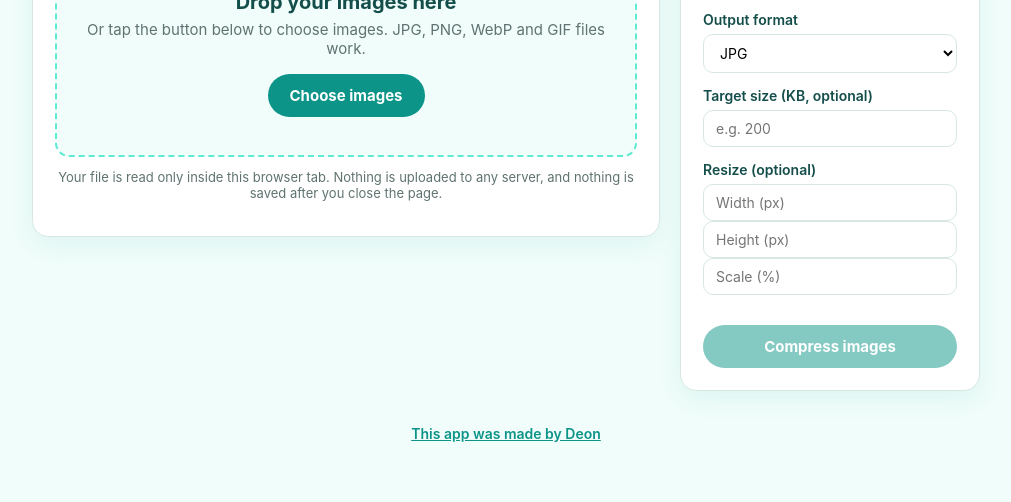
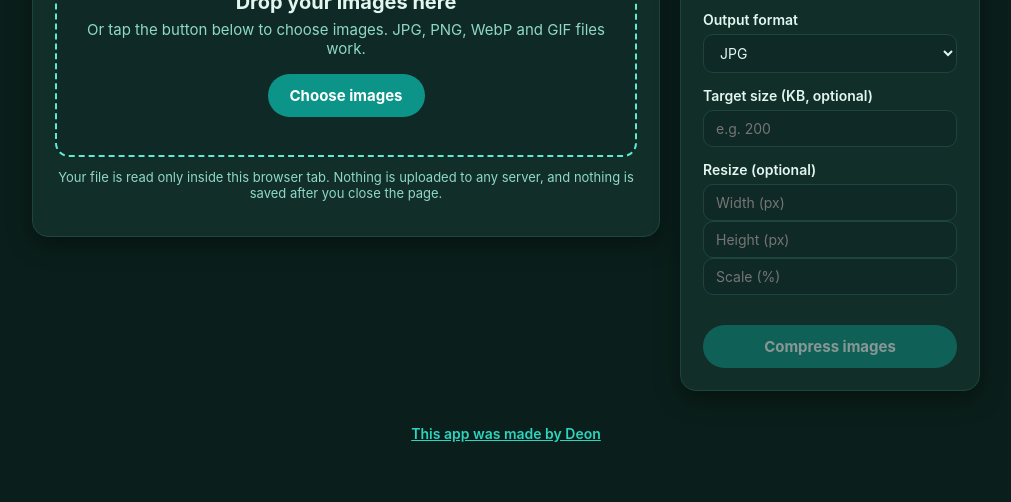
Before and after one commit to D30N/image-compressor, a plain HTML site: page index.html in a window 1280 px wide. Shown: the part 382-884 px from the top of the page, without its empty margins (134-1145 px from the left). Drawn offline with nearby package versions, Linux system fonts and the light colour scheme.

Commit message:
Default theme is now dark (saved choice still wins)

```diff
--- a/index.html
+++ b/index.html
@@ -519,7 +519,7 @@ themeBtn.addEventListener("click", function(){
   var savedTheme = null;
   try { savedTheme = localStorage.getItem("img-compressor-theme"); } catch(e){}
   if (savedTheme !== "dark" && savedTheme !== "light"){
-    savedTheme = (window.matchMedia && window.matchMedia("(prefers-color-scheme: dark)").matches) ? "dark" : "light";
+    savedTheme = "dark";
   }
   applyTheme(savedTheme);
 })();
```
